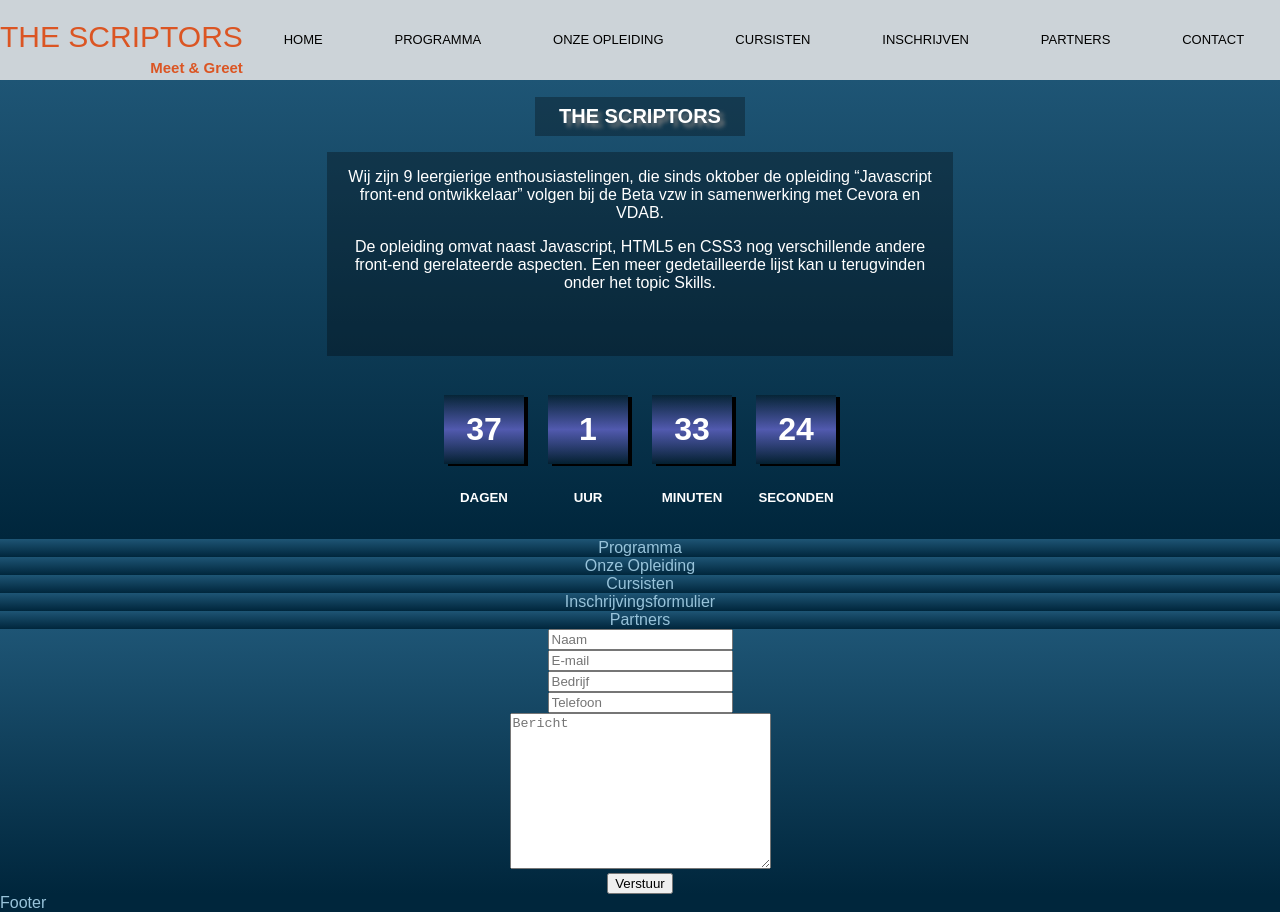
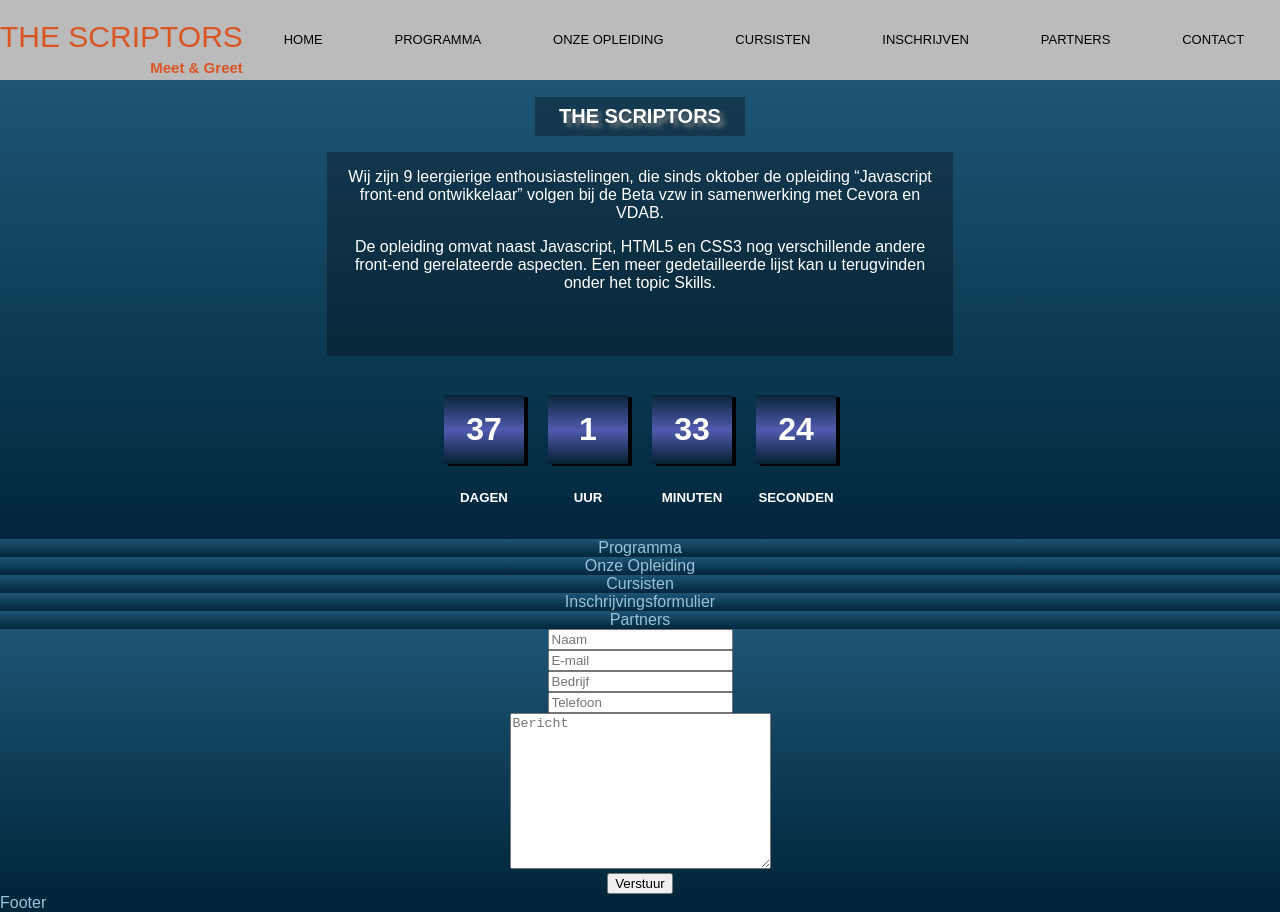
Before and after one commit to FreddyV-84/jobbeurs, a website: page index.html in a window 1280 px wide. Drawn offline with Linux system fonts and the light colour scheme.

Commit message:
added z-index so menu is always on top and removed opacity from menu

```diff
--- a/styles/style.css
+++ b/styles/style.css
@@ -119,7 +119,7 @@
   position: fixed;
   margin: 0;
   width: 30%;
-  background-color: rgba(255, 255, 255, 0.8);
+  background-color: rgb(187, 187, 187);
   padding: 15px;
   opacity: 0;
   -webkit-transition: ease-in 0.5s all;
@@ -127,6 +127,7 @@
   -webkit-transform: translateX(-200%);
   transform: translateX(-200%);
   min-width: 320px;
+  z-index: 98;
 }
 
 .toggle--active {
```
